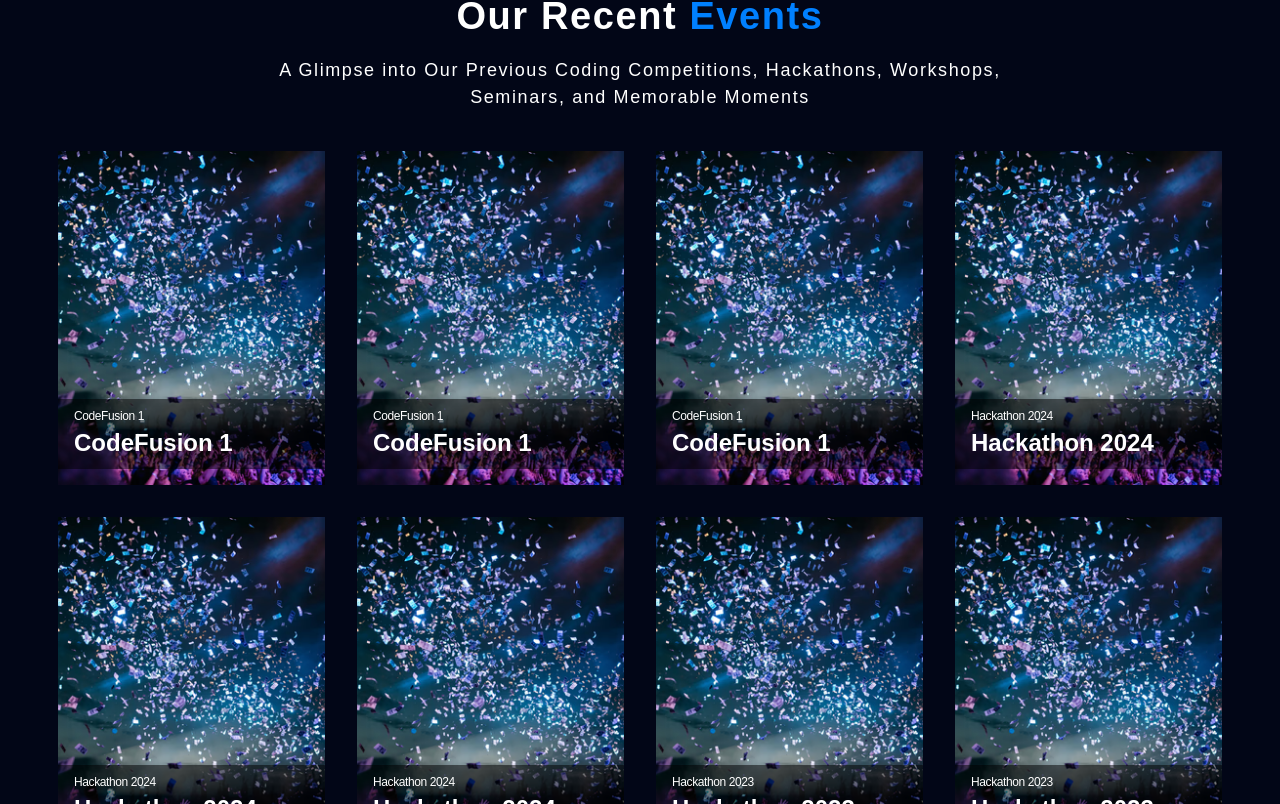
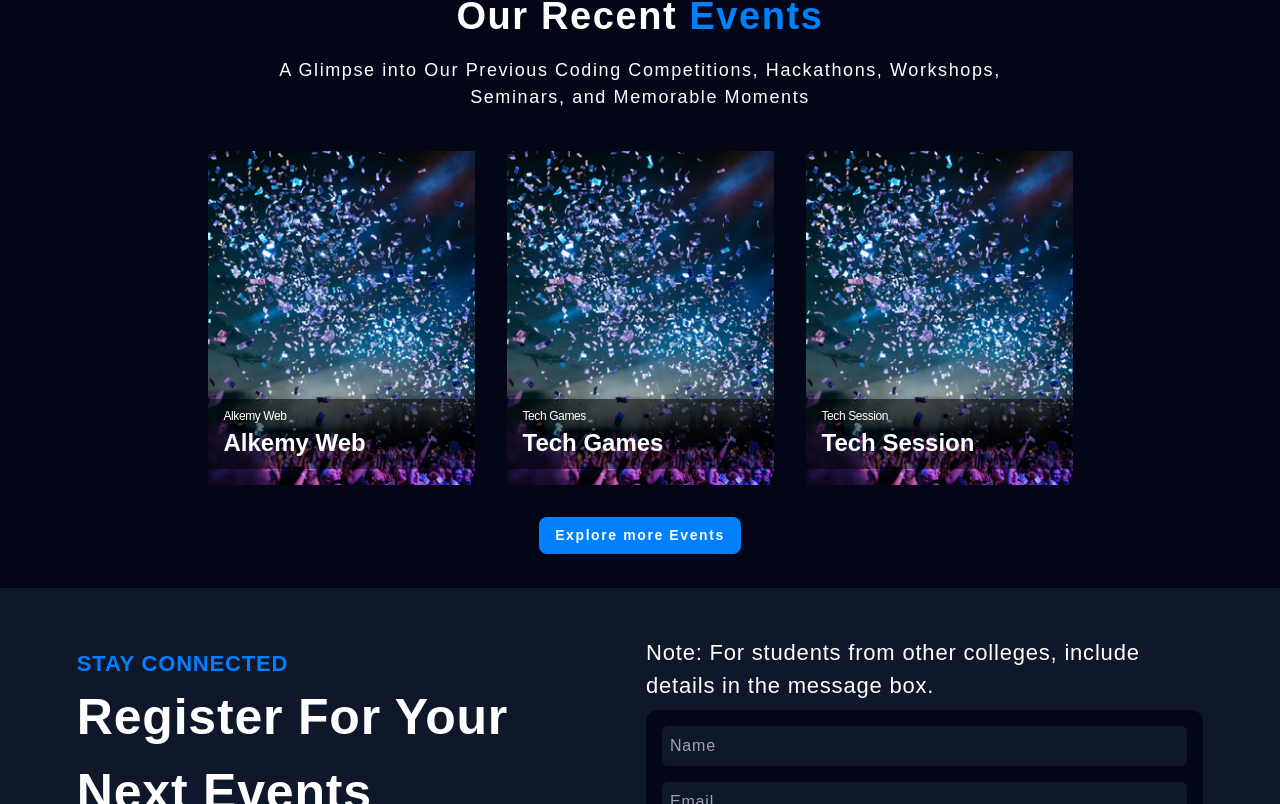
Before and after one commit to Durgeshkeshri/codersclub, a React (Vite) app: page / in a window 1280 px wide. Shown: the part 1816-2620 px from the top of the page. Built offline with nearby package versions, Linux system fonts and the light colour scheme.

Commit message:
AppWrite Integration

```diff
--- a/index.html
+++ b/index.html
@@ -4,7 +4,18 @@
     <meta charset="UTF-8" />
     <meta name="viewport" content="width=device-width, initial-scale=1.0" />
     <link rel="icon" href="src/assets/logo.ico" type="image/x-icon">
-    <title>Coder's Club</title>
+    <title>Coder's Club - Bharati Vidyapeeth DMS</title>
+    <meta name="description" content="Join Bharati Vidyapeeth, Kharghar's thriving community for coding enthusiasts. Explore coding events, workshops, and exclusive internships. Elevate your skills, collaborate on projects, and connect with industry experts. Let's code the future together!" />
+    <meta name="keywords" content="Codersclub, codersclub bharati vidyapeeth, bharati vidyapeeth codersclub, codersclub bvdu, bvdu codersclub, codersclub dms, bvdu dms, Bharati vidyapeeth department of management studies, Durgesh Keshri" />
+    <meta property="og:title" content="Coder's Club - Bharati Vidyapeeth DMS" />
+    <meta property="og:description" content="Join Bharati Vidyapeeth, Kharghar's thriving community for coding enthusiasts. Explore coding events, workshops, and exclusive internships. Elevate your skills, collaborate on projects, and connect with industry experts. Let's code the future together!" />
+    <meta property="og:image" content="https://i.postimg.cc/ZRP4J7CQ/logo.png" />
+    <meta property="og:url" content="https://bvdu-codersclub.web.app/" />
+    <meta property="og:site_name" content="Coder's Club - Bharati Vidyapeeth DMS" />
+    <link rel="canonical" href="https://bvdu-codersclub.web.app/" />
+    <meta property="social:github" content="https://github.com/bvdu-codersclub" />
+    <meta property="social:instagram" content="https://www.instagram.com/_Codersclub_/" />
+    <meta property="social:linkedin" content="https://www.linkedin.com/company/bvdu-dms/" />
   </head>
   <body>
     <div id="root"></div>
--- a/package.json
+++ b/package.json
@@ -10,6 +10,7 @@
     "preview": "vite preview"
   },
   "dependencies": {
+    "appwrite": "^15.0.0",
     "react": "^18.3.1",
     "react-dom": "^18.3.1",
     "react-icons": "^5.3.0",
--- a/src/components/Events.jsx
+++ b/src/components/Events.jsx
@@ -1,17 +1,18 @@
-import React, { useState } from 'react';
+import React, { useState, useEffect } from 'react';
 import { BsArrowDownRight } from "react-icons/bs";
-import { useNavigate, Link } from 'react-router-dom'; // Ensure Link is imported
-import { eventDetails } from './eventDetails'; // Adjust the import path as needed
+import { useNavigate, Link } from 'react-router-dom';
+import { eventDetails } from './eventDetails';
 
 const Events = () => {
     const [isRotated, setIsRotated] = useState(false);
-    const navigate = useNavigate(); // Initialize useNavigate hook
+    const navigate = useNavigate();
 
     const handleArrowClick = (url) => {
         setIsRotated(true);
         setTimeout(() => {
-            navigate("events"+url); // Use navigate for relative sublinks
-        }, 300);
+            window.scrollTo(0, 0)
+            navigate("events" + url);
+        }, 500);
 
         setTimeout(() => {
             setIsRotated(false);
@@ -19,7 +20,6 @@ const Events = () => {
     };
 
     return (
-        <>
         <div className="flex flex-col justify-center items-center tracking-widest text-white mt-16 max-lg:mt-8 mb-[2%]">
             <div className='text-center'>
                 <h3 className='font-extrabold tab:text-[38px] max-tab:text-[20px] mb-3 max-lg:mb-2'>Our Recent <span className='text-[#0080FF]'>Events</span></h3>
@@ -27,7 +27,7 @@ const Events = () => {
             </div>
 
             <div className='flex flex-wrap justify-center max-tab:mt-4 mt-6 mb-4'>
-                    {eventDetails.map((event, index) => (
+                {eventDetails.slice(-3).map((event, index) => (
                     <div
                         key={index}
                         className="relative w-full tab:w-[267px] tab:h-[334px] max-tab:w-[500px] max-tab:h-[370px] max-smevent:w-[90%] max-smevent:h-[300px] m-4 overflow-visible group transition-transform duration-300 ease-in-out"
@@ -60,7 +60,6 @@ const Events = () => {
                 </button>
             </Link>
         </div>
-        </>
     );
 }
 
--- a/src/components/ExploreButton.jsx
+++ b/src/components/ExploreButton.jsx
@@ -24,7 +24,7 @@ const CircularButton = () => {
   }, []);
 
   return (
-    <a href="#" className="circular-link -mb-[6px]">
+    <div href="#" className="circular-link -mb-[6px]">
       <svg
         viewBox="0 0 200 200"
         width="200"
@@ -56,7 +56,7 @@ const CircularButton = () => {
       <div className="circular-link__arrow">
         <BsArrowDownRight size={arrowSize} color="#FFFFFF" /> {/* Dynamic arrow size */}
       </div>
-    </a>
+    </div>
   );
 };
 
--- a/src/components/eventDetails.jsx
+++ b/src/components/eventDetails.jsx
@@ -1,68 +1,52 @@
-import event1 from '../assets/event.jpg';
 import event2 from '../assets/event.jpg';
-
 export const eventDetails = [
   {
-    name: "CodeFusion 1",
-    description: "Held on July 15, 2025, top coders tackled HackerRank challenges as individuals. Congratulations to the winners who took home cash prizes and tech gadgets!",
-    image: event1,
-    year: 2025,
+    name: "CodeFusion ",
+    description: "1 hour exclusive problem-solving competition on HackerRank, Only for core team.",
+    image: event2,
+    year: 2023,
     link: "/event1" // Relative sublink
   },
   {
     name: "CodeFusion 1",
-    description: "Held on July 15, 2025, top coders tackled HackerRank challenges as individuals. Congratulations to the winners who took home cash prizes and tech gadgets!",
-    image: event1,
-    year: 2025,
+    description: "A two-hour problem-solving competition on HackerRank, open to all BCA students.",
+    image: event2,
+    year: 2023,
     link: "/event1" // Relative sublink
   },
   {
-    name: "CodeFusion 1",
-    description: "Held on July 15, 2025, top coders tackled HackerRank challenges as individuals. Congratulations to the winners who took home cash prizes and tech gadgets!",
-    image: event1,
-    year: 2025,
+    name: "CodeFusion 2",
+    description: "Similar to CodeFusion 1, this two-hour event was part of an interhouse competition.",
+    image: event2,
+    year: 2023,
     link: "/event1" // Relative sublink
   },
   {
-    name: "Hackathon 2024",
-    description: "An intense 48-hour coding marathon held in March 2024, bringing together developers, designers, and entrepreneurs to build innovative solutions.",
+    name: "Alkemy P-R",
+    description: "An intercollege problem solving coding competition held as part of the annual fest, similar to CodeFusion events.",
     image: event2,
     year: 2024,
     link: "/event1" // Relative sublink
   },
   {
-    name: "Hackathon 2024",
-    description: "An intense 48-hour coding marathon held in March 2024, bringing together developers, designers, and entrepreneurs to build innovative solutions.",
+    name: "Alkemy Web",
+    description: "A two-hour intercollege event where participants designed websites using provided templates, This was the part of annual fest.",
     image: event2,
     year: 2024,
     link: "/event1" // Relative sublink
   },
   {
-    name: "Hackathon 2024",
-    description: "An intense 48-hour coding marathon held in March 2024, bringing together developers, designers, and entrepreneurs to build innovative solutions.",
+    name: "Tech Games",
+    description: "A one-hour rapid-fire quiz for first-year students, part of the orientation program with group and solo competitions.",
     image: event2,
     year: 2024,
     link: "/event1" // Relative sublink
   },
   {
-    name: "Hackathon 2023",
-    description: "An intense 48-hour coding marathon held in March 2023, bringing together developers, designers, and entrepreneurs to build innovative solutions.",
+    name: "Tech Session",
+    description: "A session featuring Mr. Suraj Mulani, Data Engineer at Aditya Birla Housing Finance Limited, who shared valuable insights with the students.",
     image: event2,
-    year: 2023,
-    link: "/event1" // Relative sublink
-  },
-  {
-    name: "Hackathon 2023",
-    description: "An intense 48-hour coding marathon held in March 2023, bringing together developers, designers, and entrepreneurs to build innovative solutions.",
-    image: event2,
-    year: 2023,
-    link: "/event1" // Relative sublink
-  },
-  {
-    name: "Hackathon 2023",
-    description: "An intense 48-hour coding marathon held in March 2023, bringing together developers, designers, and entrepreneurs to build innovative solutions.",
-    image: event2,
-    year: 2023,
+    year: 2024,
     link: "/event1" // Relative sublink
   },
   // Add more events as needed
--- a/src/pages/Events.jsx
+++ b/src/pages/Events.jsx
@@ -1,12 +1,18 @@
-import React, { useState } from 'react';
+import React, { useState, useEffect } from 'react';
 import { IoIosArrowForward } from "react-icons/io";
-import { Link } from 'react-router-dom'; // Ensure Link is imported
+import { Link, useLocation } from 'react-router-dom'; // Ensure Link and useLocation are imported
 import { eventDetails } from '../components/eventDetails.jsx';
 import event1 from '../assets/event.jpg'; // Import the default image
 
 const Events = () => {
-  const years = [2023, 2024, 2025];
+  const years = [2023, 2024];
   const [selectedYear, setSelectedYear] = useState(years[0]);
+  const location = useLocation();
+
+  // Scroll to the top of the page when the component mounts or the route changes
+  useEffect(() => {
+    window.scrollTo(0, 0);
+  }, [location.pathname]);
 
   // Filter events based on the selected year
   const filteredEvents = eventDetails.filter(event => event.year === selectedYear);
@@ -51,7 +57,7 @@ const Events = () => {
                   <p className="font-extrabold lap:text-[35px] tab:text-[30px] text-[22px] max-smvideo:text-[20px]">{event.name}</p>
                   <p className="mt-2 lg:text-[16px] text-[14px] max-smvideo:text-[12px]">{event.description}</p>
                 </div>
-                <Link to={`/events${event.link}`}>
+                <Link to={`/events${event.link}`} onClick={() => window.scrollTo(0, 0)}>
                   <p className="cursor-pointer text-[16px] text-end">
                     <span className='border-b border-[#0080FF]'>Explore<IoIosArrowForward className="inline-block" /></span>
                   </p>
--- a/src/pages/Gallery.jsx
+++ b/src/pages/Gallery.jsx
@@ -37,7 +37,7 @@ const Gallery = () => {
             key={index}
             className={`inline-block ${
               isLargeImage ? "w-[369px] h-[245px]" : "w-[245px] h-[245px]"
-            } object-cover p-1 rounded-2xl`}
+            } object-fit p-1 rounded-2xl`}
             style={{
               verticalAlign: 'top'
             }}
```
Also changed, not shown: src/components/Registration.jsx (+100 -10 lines), 1 other file (tests, documents, lock files or other folders). Lines whose indentation alone changed are shown as unchanged.
